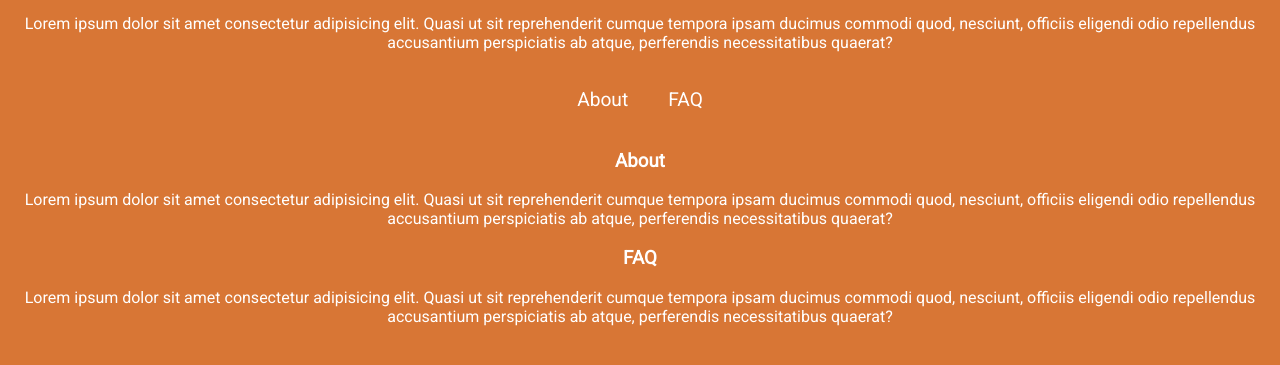
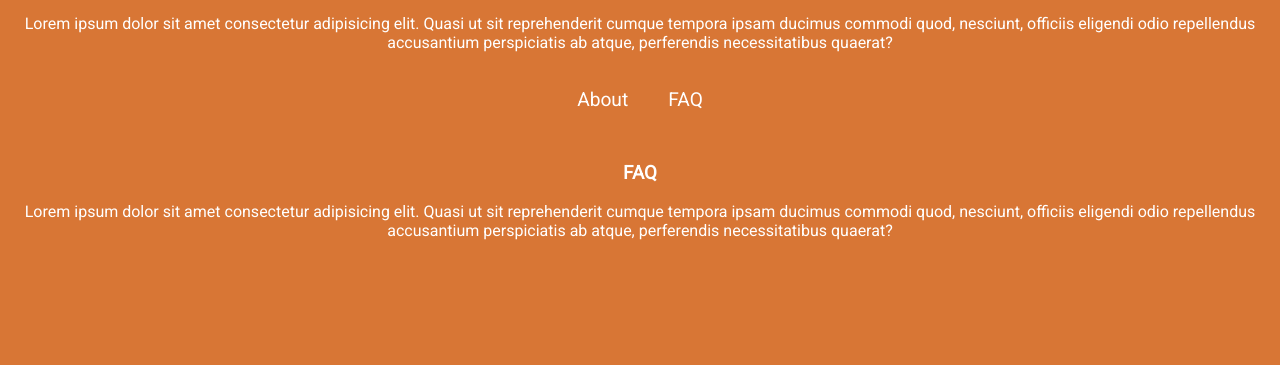
Before and after one commit to nguyengiahy/Shared-food-ordering, a plain HTML site: page about.html in a window 1280 px wide. Both pictures are taken after a click on the link "FAQ". Shown: the part 69-434 px from the top of the page. Drawn offline with Linux system fonts and the light colour scheme.

Commit message:
fixed about html and css, added about js

```diff
--- a/about.html
+++ b/about.html
@@ -39,8 +39,11 @@
 
     <div class="Container2">
 
-        <div class="about_items"><a href="#about1">About</a></div>
-        <div class="about_items"><a href="#about2">FAQ</a></div>
+        <div class="about_items"><a href="#about1" class="links" onclick="openContent(event, 'About')">About</a></div>
+        <div class="about_items"><a href="#about2" class="links" onclick="openContent(event, 'FAQ')">FAQ</a></div>
+
+
+        <!-- <div class="about_items"><button class="links" onclick="openContent(check,)">About</button></div> -->
 
     </div>
 
--- /dev/null
+++ b/scripts/about.js
@@ -0,0 +1,22 @@
+
+"use strict";
+
+function openContent(evnt, SubName){
+    var i, content, sublinks;
+
+    content = document.getElementsByClassName("content");
+    for(i = 0; i < content.length; i++){
+        content[i].style.display = "none";
+    }
+
+    sublinks = document.getElementsByClassName("links");
+
+    for(i = 0; i < sublinks.length; i++){
+        sublinks[i].className = sublinks[i].className.replace("active", "");
+    }
+
+    document.getElementById(SubName).style.display = "block";
+    evnt.currentTarget.className += " active";
+
+
+}
--- a/styles/about.css
+++ b/styles/about.css
@@ -31,6 +31,10 @@ body{
     transition-duration:0.5s;
 }
 
+.content{
+    display:none;
+    padding: 12px;
+}
 
 /* Navigation bar */
 .Container{
```
